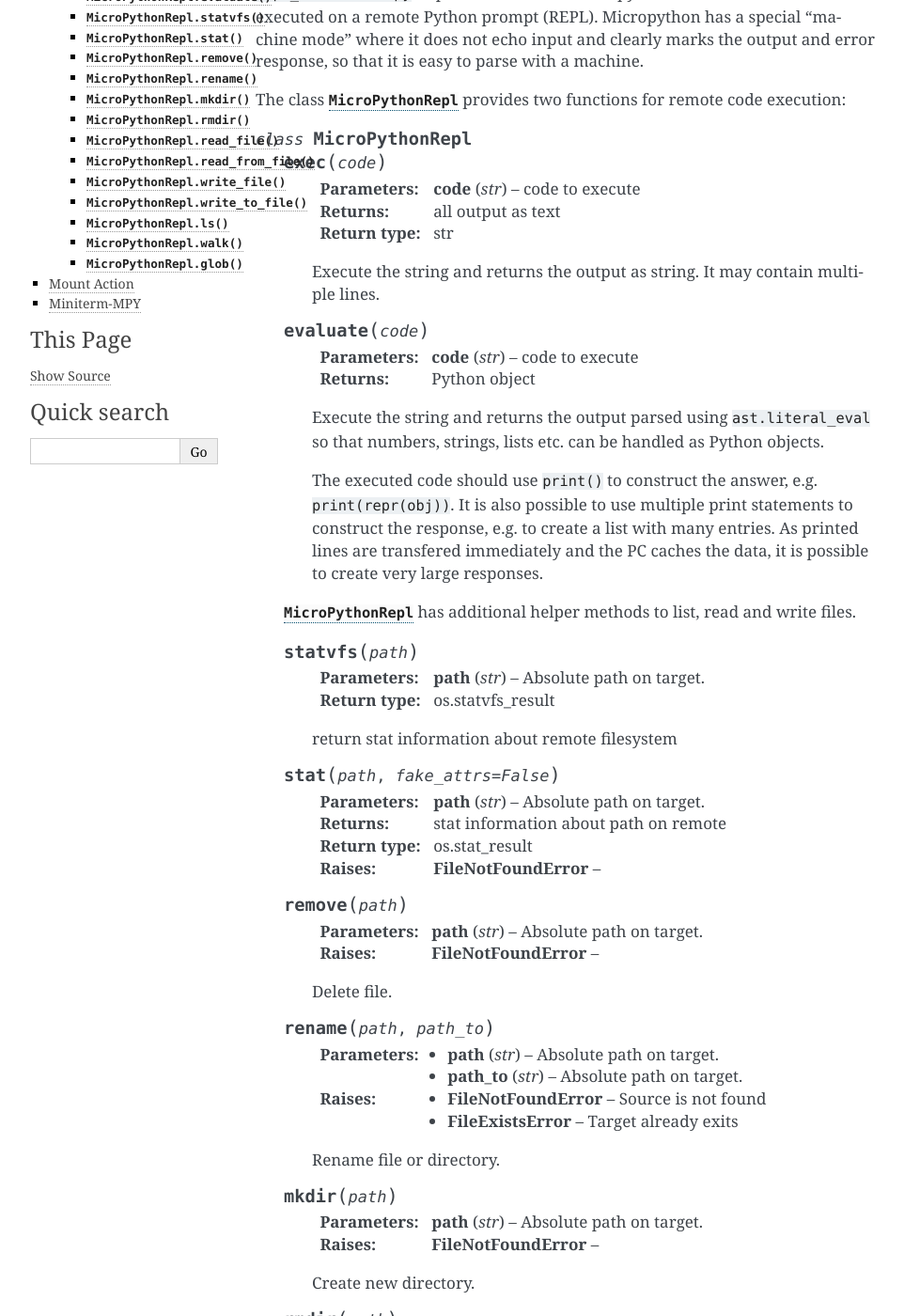
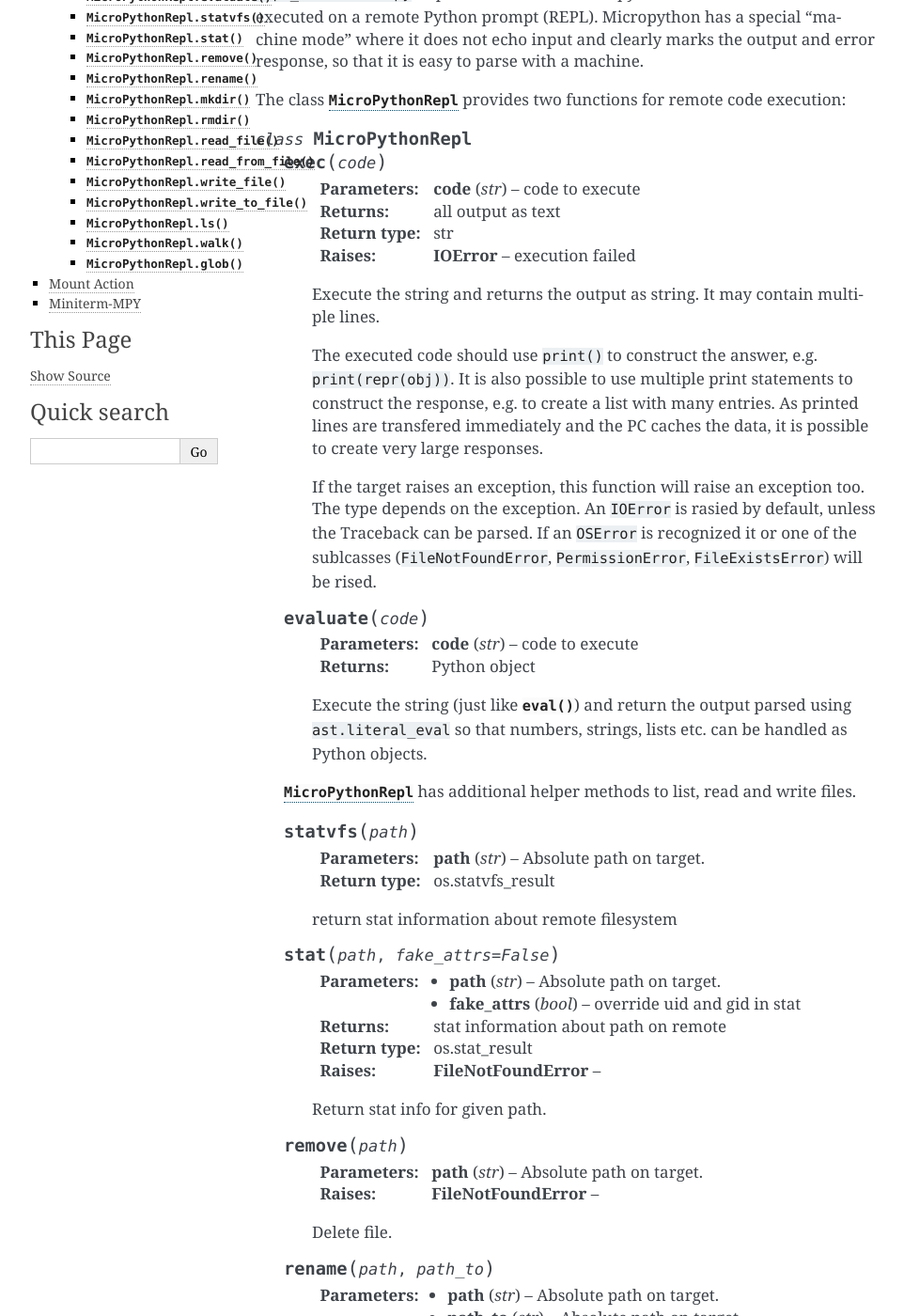
Before and after one commit to zsquareplusc/mpy-repl-tool, a Sphinx documentation site: the page built from documentation/technical.rst, in a window 1280 px wide and 1400 px high, scrolled down 195 px. Shown: the whole window at 94% size, without its empty margins (148-1110 px from the left). Built offline with Sphinx 7.4.7, drawn with Linux system fonts in a browser that asks for light colours; some of the changed text lies outside the part shown.

Commit message:
docs: update

```diff
--- a/documentation/technical.rst
+++ b/documentation/technical.rst
@@ -19,24 +19,34 @@
         :param str code: code to execute
         :returns: all output as text
         :rtype: str
+        :raises IOError: execution failed
 
         Execute the string and returns the output as string. It may contain
         multiple lines.
+
+        The executed code should use ``print()`` to construct the answer, e.g.
+        ``print(repr(obj))``. It is also possible to use multiple print statements
+        to construct the response, e.g. to create a list with many entries. As
+        printed lines are transfered immediately and the PC caches the data, it
+        is possible to create very large responses.
+
+        If the target raises an exception, this function will raise an
+        exception too. The type depends on the exception. An ``IOError`` is
+        rasied by default, unless the Traceback can be parsed. If an
+        ``OSError`` is recognized it or one of the sublcasses
+        (``FileNotFoundError``, ``PermissionError``,  ``FileExistsError``) will
+        be rised.
+
 
     .. method:: evaluate(code)
 
         :param str code: code to execute
         :returns: Python object
 
-        Execute the string and returns the output parsed using
-        ``ast.literal_eval`` so that numbers, strings, lists etc. can be handled
-        as Python objects.
+        Execute the string (just like :meth:`eval`) and return the output
+        parsed using ``ast.literal_eval`` so that numbers, strings, lists etc.
+        can be handled as Python objects.
 
-        The executed code should use ``print()`` to construct the answer, e.g.
-        ``print(repr(obj))``. It is also possible to use multiple print statements
-        to construct the response, e.g. to create a list with many entries. As
-        printed lines are transfered immediately and the PC caches the data, it
-        is possible to create very large responses.
 
     :class:`MicroPythonRepl` has additional helper methods to list, read
     and write files.
@@ -52,9 +62,12 @@
     .. method:: stat(path, fake_attrs=False)
 
         :param str path: Absolute path on target.
+        :param bool fake_attrs: override uid and gid in stat
         :returns: stat information about path on remote
         :rtype: os.stat_result
         :raises FileNotFoundError:
+
+        Return stat info for given path.
 
     .. method:: remove(path)
 
@@ -124,12 +137,19 @@
         Return a list of tuples of filenames and stat info of given remote
         path.
 
+        If ``fake_attrs`` is true, UID, GID and r/w flags are overriden. This
+        is used for the mount feature.
+
     .. method:: walk(dirpath, topdown=True)
 
         :param str dirpath: Absolute path on target.
+        :param bool topdown: Reverse order.
 
         Recursively scan remote path and yield tuples of (dirpath, dir_st, file_st).
         Where dir_st and file_st are lists of tuples of name and stat info.
+
+        If ``topdown`` is true then the top directory is yielded as first item,
+        if it is false, then thesub directories are yielded first.
 
     .. method:: glob(pattern)
 
```
